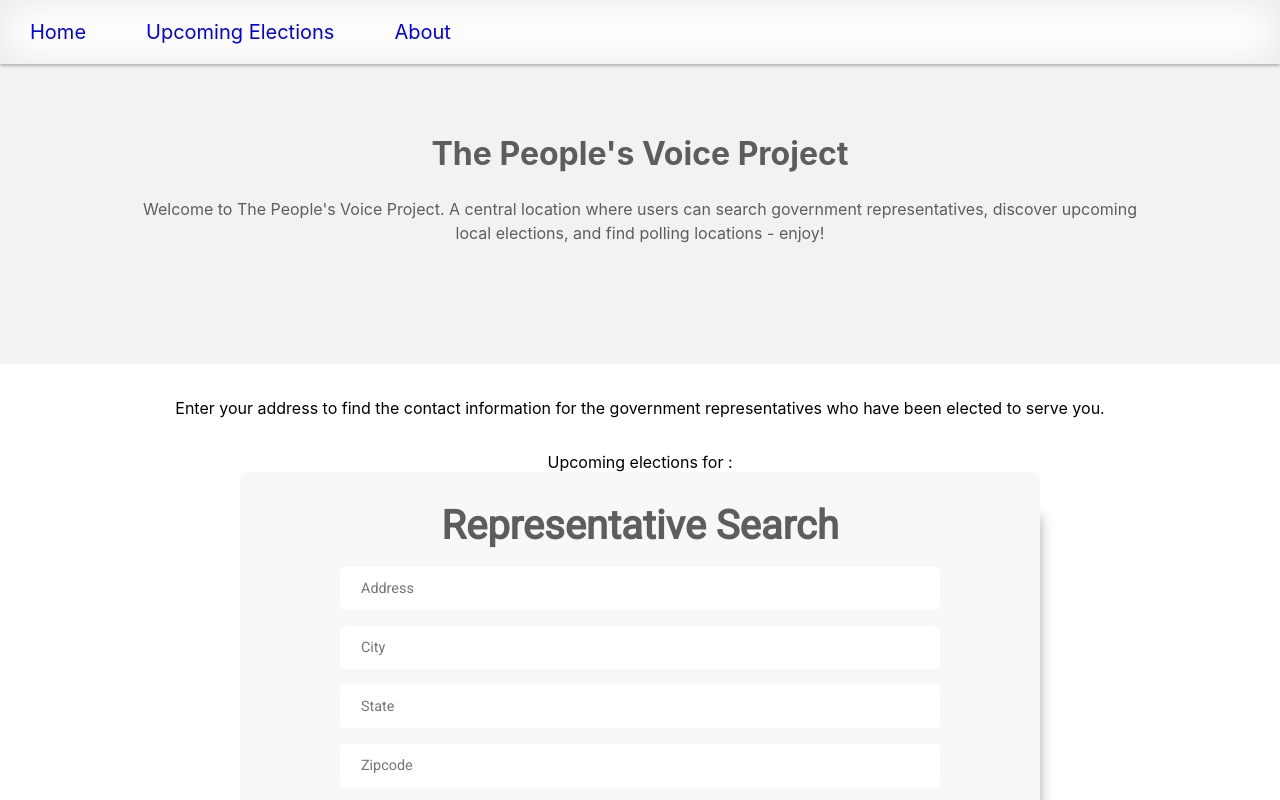
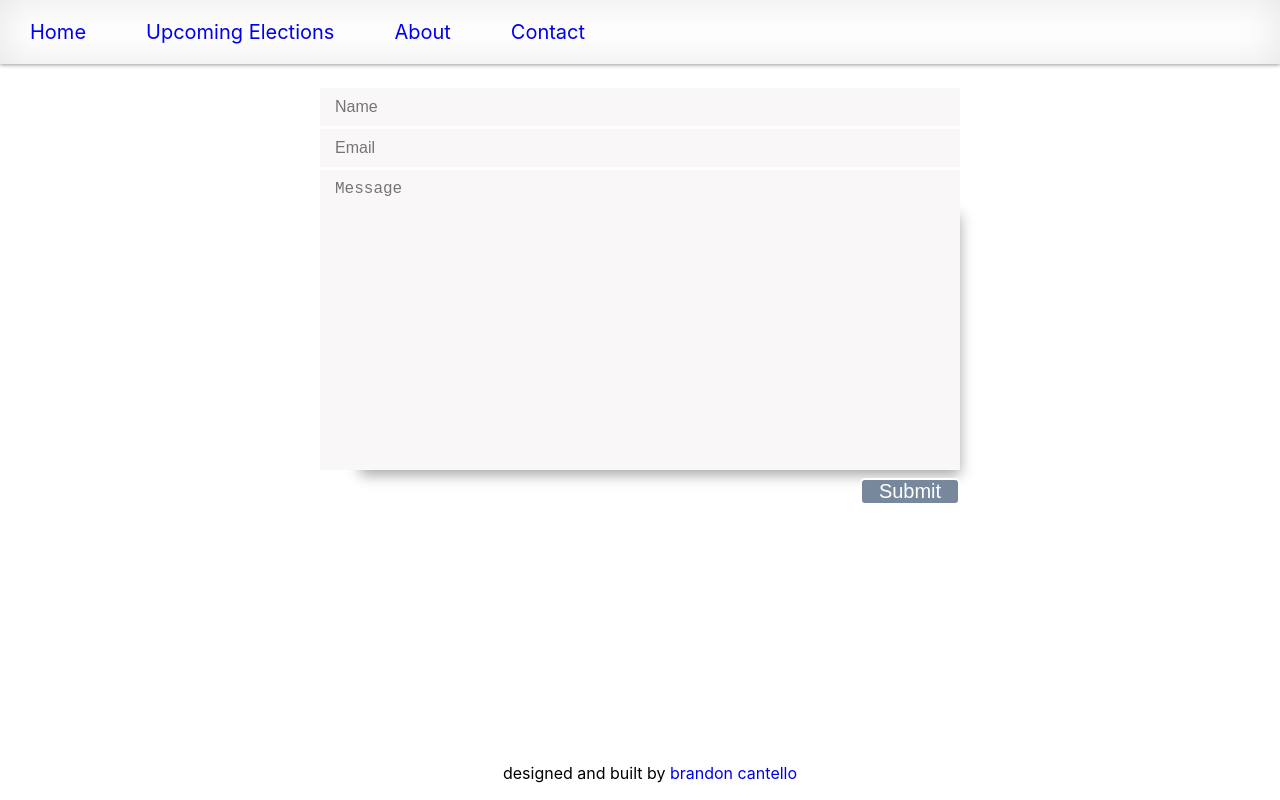
Before and after one commit to bcantello/peoples_voice_project, a React (Create React App) app: page /contact in a window 1280 px wide. Before the commit this address led to /home. Shown: the top 800 px of the page. Built offline with nearby package versions, Linux system fonts and the light colour scheme; no server answers.

Commit message:
adds contact form and styling

```diff
--- a/src/components/main.js
+++ b/src/components/main.js
@@ -7,6 +7,7 @@ import RepSearchResults from "./electedOfficials/searchForm/repSearchResults";
 import About from "../pages/about/about";
 import VotingLocationDetails from "./votingLocations/votingLocationDetails";
 import UpcomingElections from "../pages/upcomingElections/upcompingElections";
+import Contact from "../pages/contact/contact";
 
 export default function Main() {
 	return (
@@ -15,6 +16,7 @@ export default function Main() {
 			<Route exact path="/home" component={Home}/>
 			<Route exact path="/upcomingElections" component={UpcomingElections}/>
 			<Route exact path="/about" component={About}/>
+			<Route exact path="/contact" component={Contact}/>
 			<Route exact path="/electedOffices" component={RepSearchResults}/>
 			<Route exact path="/office" component={OfficeList}/>
 			<Route exact path="/official" component={ElectedOfficialDetails}/>
--- a/src/components/navigation/header.js
+++ b/src/components/navigation/header.js
@@ -14,6 +14,9 @@ export default function Header() {
 			<Link className={'nav-link'} to={'/about'} style={{textDecoration: 'none'}}>
 				<div><span>About</span></div>
 			</Link>
+			<Link className={'nav-link'} to={'/contact'} style={{textDecoration: 'none'}}>
+				<div><span>Contact</span></div>
+			</Link>
 		</nav>
 	);
 };
--- /dev/null
+++ b/src/pages/contact/contact.css
@@ -0,0 +1,54 @@
+#my-form {
+    width: 95%;
+    margin: 1.5em auto 0 auto;
+    padding-bottom: 40px;
+}
+#my-form input, textarea {
+    background: rgba(249, 247, 247, 0.9);
+    box-shadow: 20px 25px 13px -20px rgba(0,0,0,0.35);
+    border: 0;
+    box-sizing: border-box;
+    color: #fff;
+    display: block;
+    font-size: 12pt;
+    margin-bottom: 3px;
+    outline: none;
+    padding: 10px 15px;
+    width: 100%;
+}
+#my-form textarea {
+    height: 200px;
+    resize: none;
+}
+#contact-button {
+    border: solid white 2px;
+    border-radius: 5px;
+    background-color: #77889d;
+    color: white;
+    font-size: 20px;
+    width: 100px;
+    margin-top: 5px;
+    float: right;
+}
+#my-form-status {
+    font-size: 1em;
+    margin: 1em auto;
+}
+
+@media (min-width: 767px) and (max-width: 1023px) {
+    #my-form {
+        width: 70%;
+    }
+    #my-form textarea {
+        height: 300px;
+    }
+}
+
+@media (min-width: 1024px) {
+    #my-form {
+        width: 50%;
+    }
+    #my-form textarea {
+        height: 300px;
+    }
+}
--- /dev/null
+++ b/src/pages/contact/contact.js
@@ -0,0 +1,57 @@
+import React from "react";
+import './contact.css';
+
+export default function Contact() {
+	window.addEventListener("DOMContentLoaded", function() {
+		const form = document.getElementById("my-form");
+		const button = document.getElementById("contact-button");
+		const status = document.getElementById("my-form-status");
+
+		function success() {
+			form.reset();
+			button.style = "display: none ";
+			status.innerHTML = "Your message has been sent. Thanks!";
+		}
+		function error() {
+			status.innerHTML = "Oops! There was a problem.";
+		}
+		form.addEventListener("submit", function(ev) {
+			ev.preventDefault();
+			let data = new FormData(form);
+			ajax(form.method, form.action, data, success, error);
+		});
+	});
+
+	function ajax(method, url, data, success, error) {
+		let xhr = new XMLHttpRequest();
+		xhr.open(method, url);
+		xhr.setRequestHeader("Accept", "application/json");
+		xhr.onreadystatechange = function() {
+			if (xhr.readyState !== XMLHttpRequest.DONE) return;
+			if (xhr.status === 200) {
+				success(xhr.response, xhr.responseType);
+			} else {
+				error(xhr.status, xhr.response, xhr.responseType);
+			}
+		};
+		xhr.send(data);
+	}
+
+	return (
+		<form id="my-form" action="https://formspree.io/mwkrnppq" method="POST">
+			<input placeholder="Name"
+			       type="text"
+			       name="name"
+			       className="form-name-field" required/>
+			<input placeholder="Email"
+			       type="email"
+			       name="email"
+			       className="form-email-field" required/>
+			<textarea placeholder="Message"
+			          name="message"
+			          className="form-textarea"></textarea>
+			<button id="contact-button" className="form-btn">Submit</button>
+			<p id="my-form-status"></p>
+		</form>
+	);
+};
```
